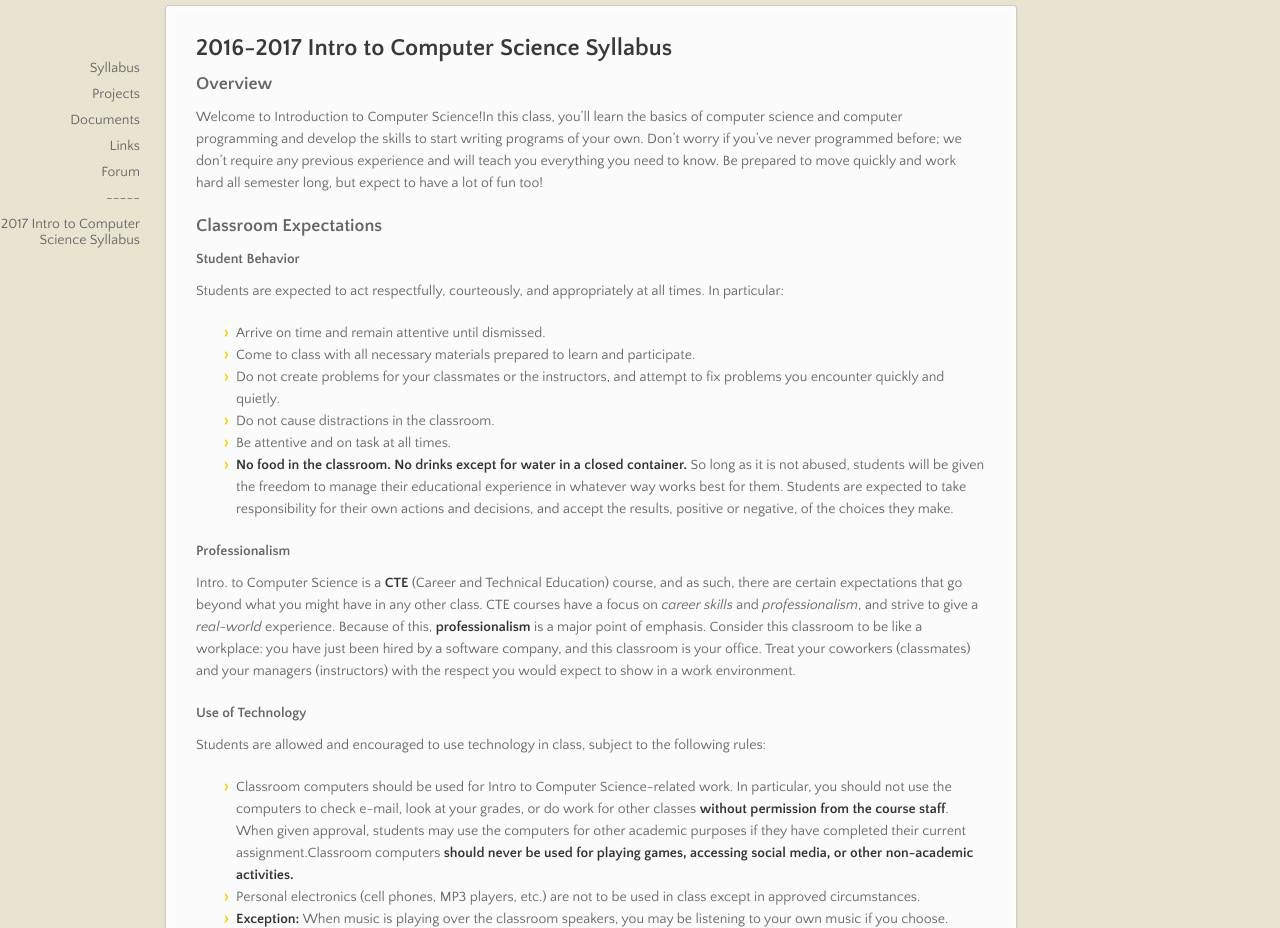
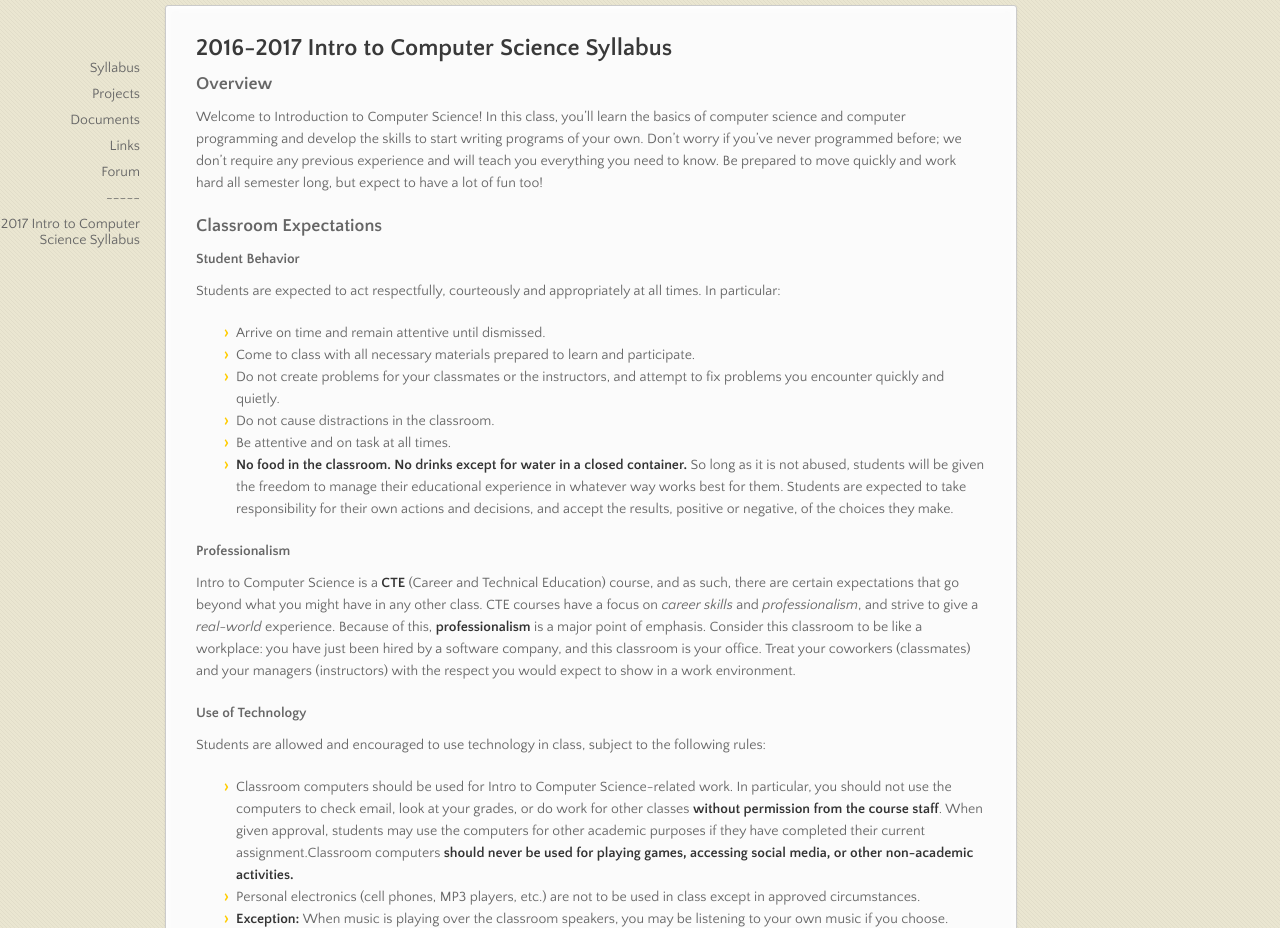
Before and after one commit to stutlerk/ihs-website, a Jekyll site: the page built from _introcs/syllabus.md, in a window 1280 px wide and 1400 px high. Shown: the part 185-1113 px from the top of the window. Built offline with Jekyll 4.4.1, drawn with Linux system fonts in a browser that asks for light colours; nearby versions of some CDN libraries; some of the changed text lies outside the part shown.

Commit message:
Update syllabus.md

```diff
--- a/_introcs/syllabus.md
+++ b/_introcs/syllabus.md
@@ -7,12 +7,12 @@ layout: course
 ## 2016-2017 Intro to Computer Science Syllabus
 
 ### Overview
-Welcome to Introduction to Computer Science!In this class, you'll learn the basics of computer science and computer programming and develop the skills to start writing programs of your own. Don't worry if you've never programmed before; we don't require any previous experience and will teach you everything you need to know. Be prepared to move quickly and work hard all semester long, but expect to have a lot of fun too!
+Welcome to Introduction to Computer Science! In this class, you'll learn the basics of computer science and computer programming and develop the skills to start writing programs of your own. Don't worry if you've never programmed before; we don't require any previous experience and will teach you everything you need to know. Be prepared to move quickly and work hard all semester long, but expect to have a lot of fun too!
 
 ### Classroom Expectations
 
 #### Student Behavior
-Students are expected to act respectfully, courteously, and appropriately at all times. In particular:
+Students are expected to act respectfully, courteously and appropriately at all times. In particular:
 
 - Arrive on time and remain attentive until dismissed.
 - Come to class with all necessary materials prepared to learn and participate.
@@ -23,12 +23,12 @@ Students are expected to act respectfully, courteously, and appropriately at all
 So long as it is not abused, students will be given the freedom to manage their educational experience in whatever way works best for them. Students are expected to take responsibility for their own actions and decisions, and accept the results, positive or negative, of the choices they make.
 
 #### Professionalism
-Intro. to Computer Science is a **CTE** (Career and Technical Education) course, and as such, there are certain expectations that go beyond what you might have in any other class. CTE courses have a focus on _career skills_ and _professionalism_, and strive to give a _real-world_ experience. Because of this, **professionalism** is a major point of emphasis. Consider this classroom to be like a workplace: you have just been hired by a software company, and this classroom is your office. Treat your coworkers (classmates) and your managers (instructors) with the respect you would expect to show in a work environment.
+Intro to Computer Science is a **CTE** (Career and Technical Education) course, and as such, there are certain expectations that go beyond what you might have in any other class. CTE courses have a focus on _career skills_ and _professionalism_, and strive to give a _real-world_ experience. Because of this, **professionalism** is a major point of emphasis. Consider this classroom to be like a workplace: you have just been hired by a software company, and this classroom is your office. Treat your coworkers (classmates) and your managers (instructors) with the respect you would expect to show in a work environment.
 
 #### Use of Technology
 Students are allowed and encouraged to use technology in class, subject to the following rules:
 
-- Classroom computers should be used for Intro to Computer Science-related work. In particular, you should not use the computers to check e-mail, look at your grades, or do work for other classes **without permission from the course staff**. When given approval, students may use the computers for other academic purposes if they have completed their current assignment.Classroom computers **should never be used for playing games, accessing social media, or other non-academic activities.**
+- Classroom computers should be used for Intro to Computer Science-related work. In particular, you should not use the computers to check email, look at your grades, or do work for other classes **without permission from the course staff**. When given approval, students may use the computers for other academic purposes if they have completed their current assignment.Classroom computers **should never be used for playing games, accessing social media, or other non-academic activities.**
 - Personal electronics (cell phones, MP3 players, etc.) are not to be used in class except in approved circumstances.
  - **Exception:** When music is playing over the classroom speakers, you may be listening to your own music if you choose. However, _it is your responsibility to ensure that you are aware of what is happening in the classroom,_ and personal music must be turned off when the classroom music goes off. I recommend only using one headphone so you can still hear.
 
```
Also changed, not shown: other parts of _introcs/syllabus.md (+1 -1 lines).
